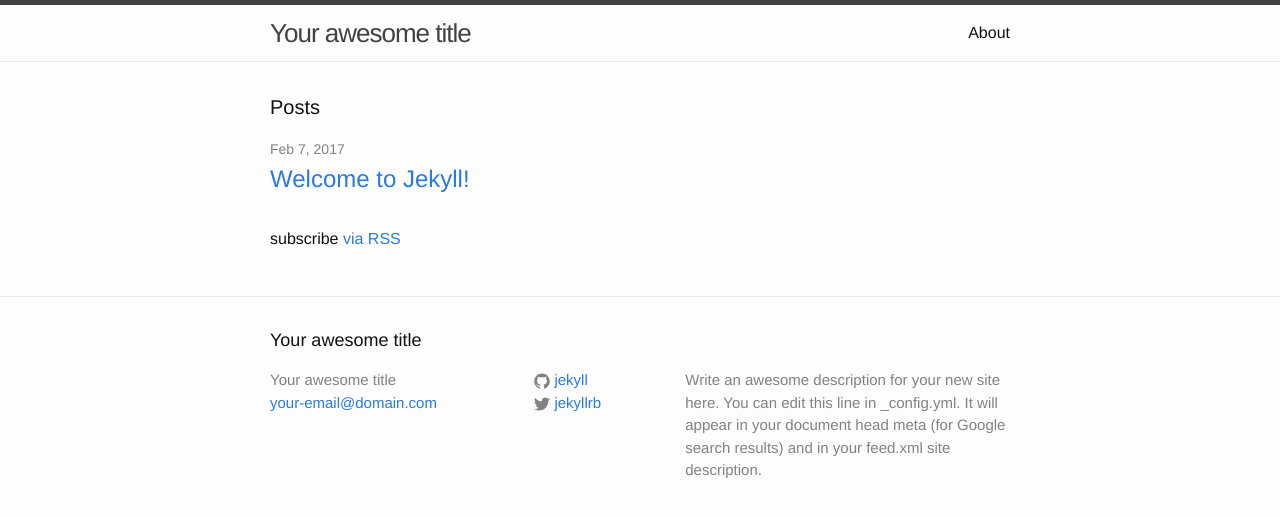
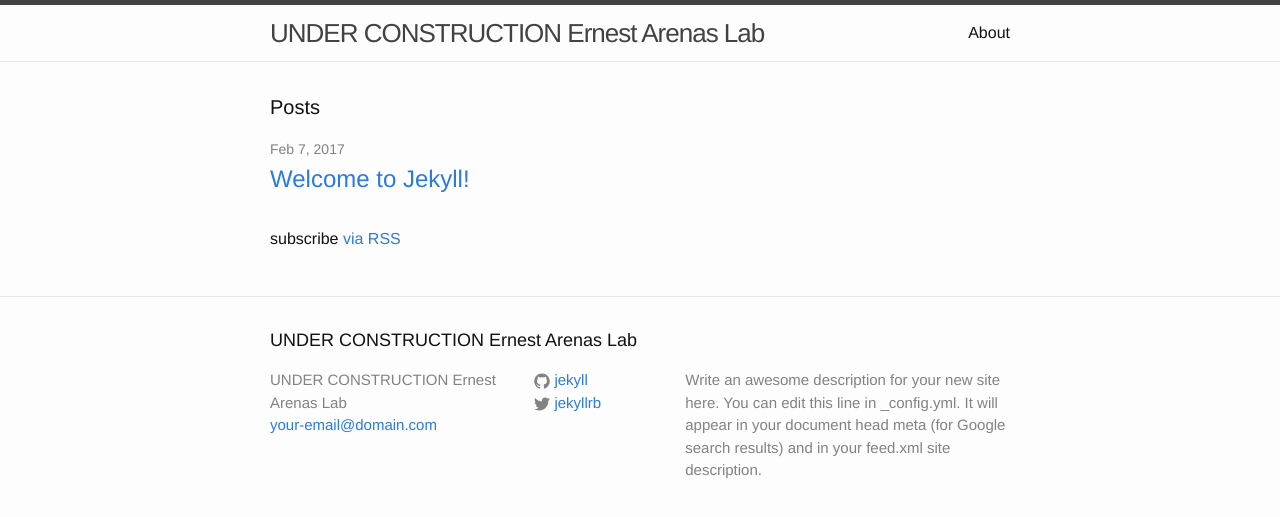
Before and after one commit to ArenasLab/arenaslab.github.io, a Jekyll site: the page built from index.html, in a window 1280 px wide. Shown: the top 517 px of the page. Built offline with Jekyll 4.4.1, drawn with Linux system fonts in a browser that asks for light colours.

Commit message:
Update _config.yml

```diff
--- a/_config.yml
+++ b/_config.yml
@@ -6,7 +6,7 @@
 # 'jekyll serve'. If you change this file, please restart the server process.
 
 # Site settings
-title: Your awesome title
+title: UNDER CONSTRUCTION Ernest Arenas Lab
 email: your-email@domain.com
 description: > # this means to ignore newlines until "baseurl:"
   Write an awesome description for your new site here. You can edit this
```
